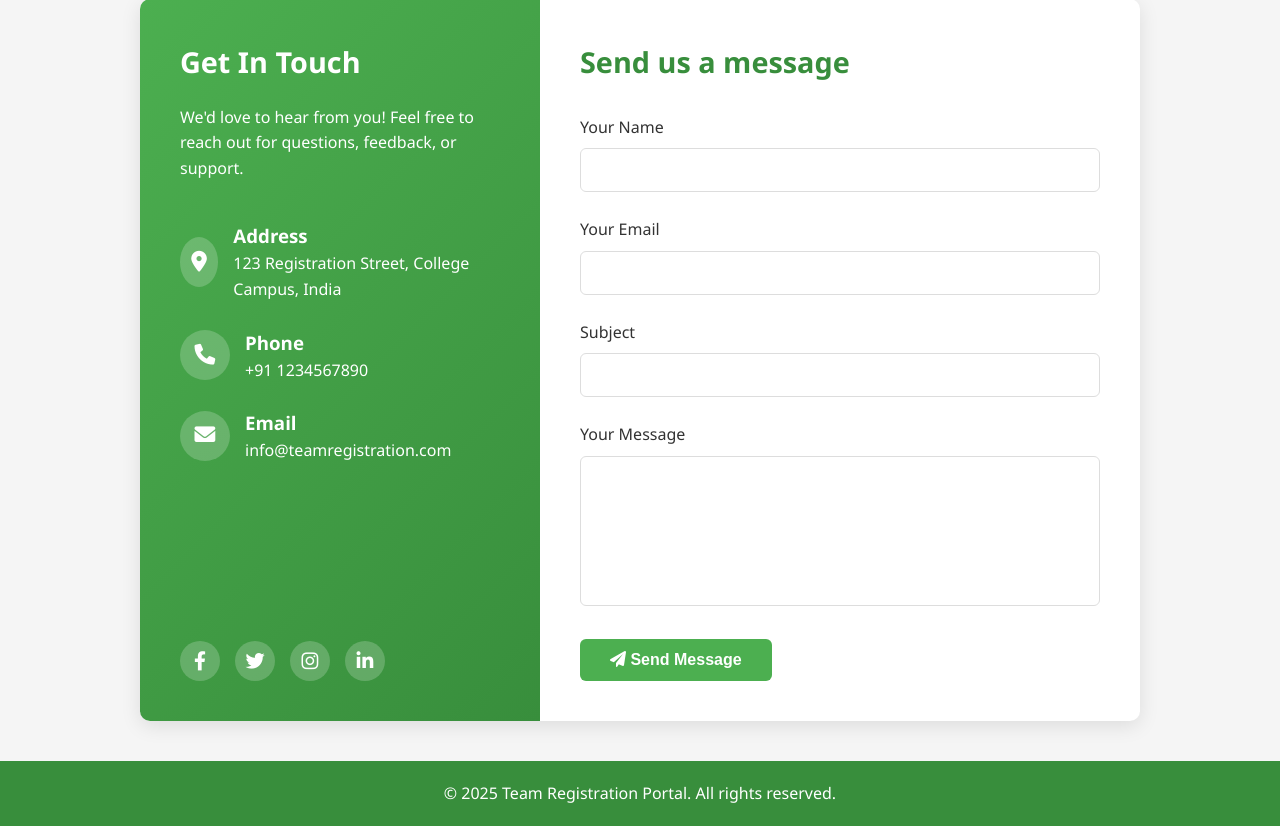
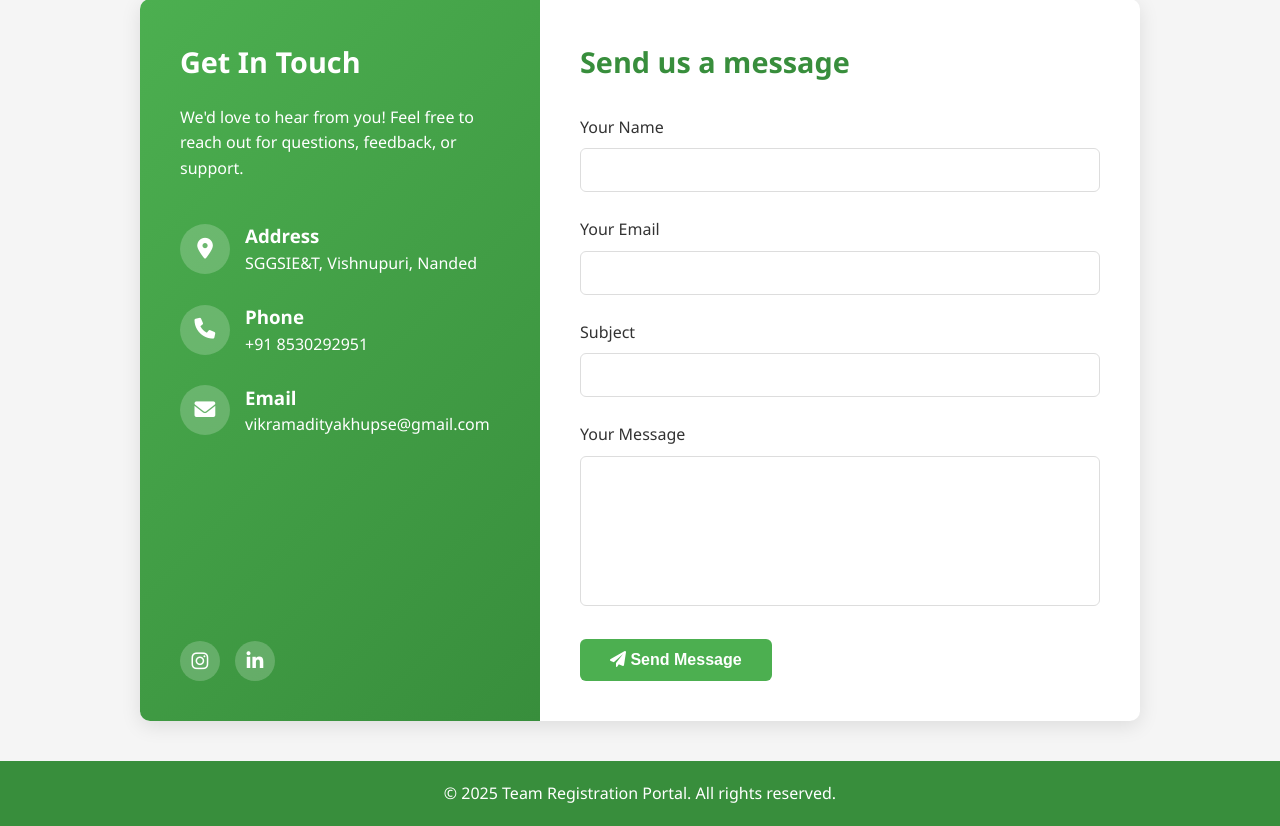
Before and after one commit to Phantom-VK/DjangoProjects, a Django app: page /contact/ in a window 1280 px wide. Shown: the part 305-1131 px from the top of the page. Run offline with Django 5.2, Linux system fonts and the light colour scheme.

Commit message:
Updated contact links

```diff
--- a/FirstDjangoProject/templates/contactus.html
+++ b/FirstDjangoProject/templates/contactus.html
@@ -288,7 +288,7 @@
                                 </div>
                                 <div>
                                     <h3>Address</h3>
-                                    <p>123 Registration Street, College Campus, India</p>
+                                    <p>SGGSIE&T, Vishnupuri, Nanded</p>
                                 </div>
                             </div>
 
@@ -298,7 +298,7 @@
                                 </div>
                                 <div>
                                     <h3>Phone</h3>
-                                    <p>+91 1234567890</p>
+                                    <p>+91 8530292951</p>
                                 </div>
                             </div>
 
@@ -308,17 +308,15 @@
                                 </div>
                                 <div>
                                     <h3>Email</h3>
-                                    <p>info@teamregistration.com</p>
+                                    <p>vikramadityakhupse@gmail.com</p>
                                 </div>
                             </div>
                         </div>
                     </div>
 
                     <div class="social-links">
-                        <a href="#" class="social-link"><i class="fab fa-facebook-f"></i></a>
-                        <a href="#" class="social-link"><i class="fab fa-twitter"></i></a>
-                        <a href="#" class="social-link"><i class="fab fa-instagram"></i></a>
-                        <a href="#" class="social-link"><i class="fab fa-linkedin-in"></i></a>
+                        <a href="https://www.instagram.com/_the_vikramaditya_?igsh=aXQ1ZWUwdWRuZ2R5" class="social-link"><i class="fab fa-instagram"></i></a>
+                        <a href="https://www.linkedin.com/in/vikramaditya-khupse-04838a259" class="social-link"><i class="fab fa-linkedin-in"></i></a>
                     </div>
                 </div>
 
```
